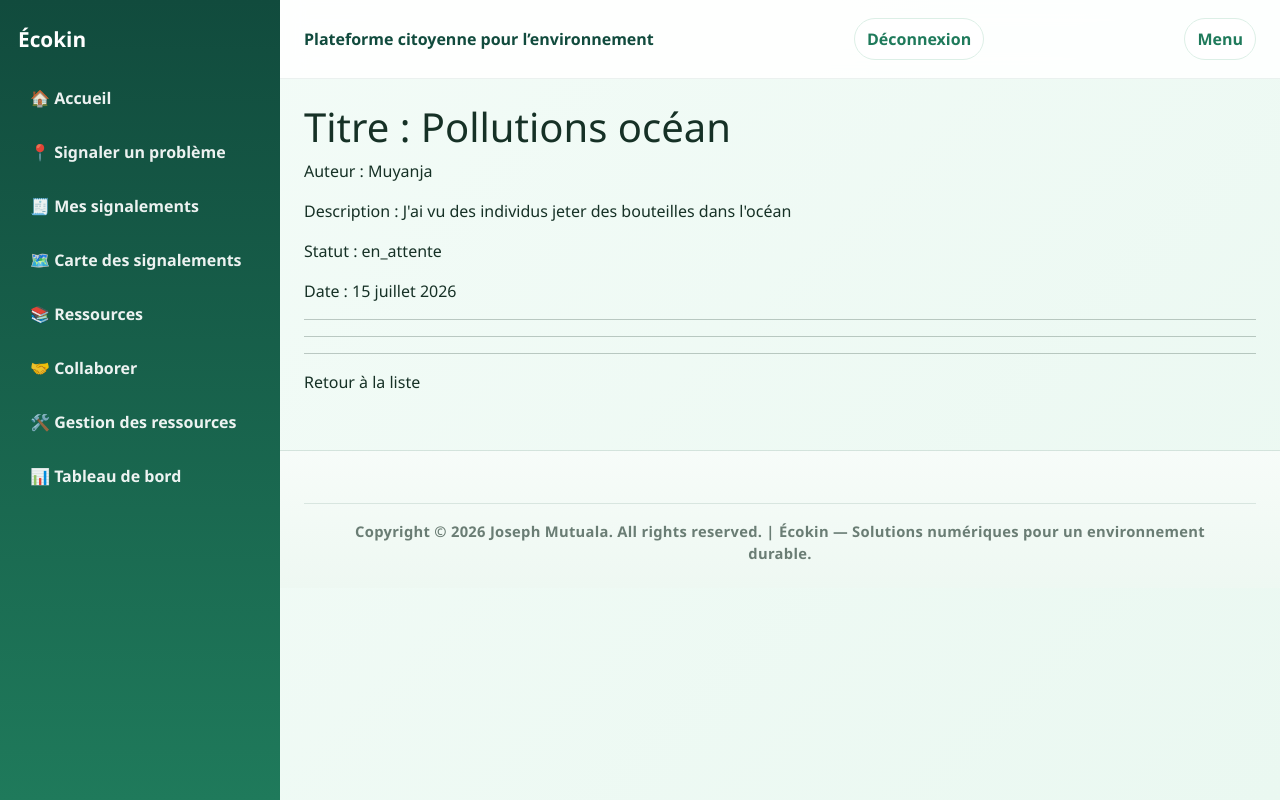
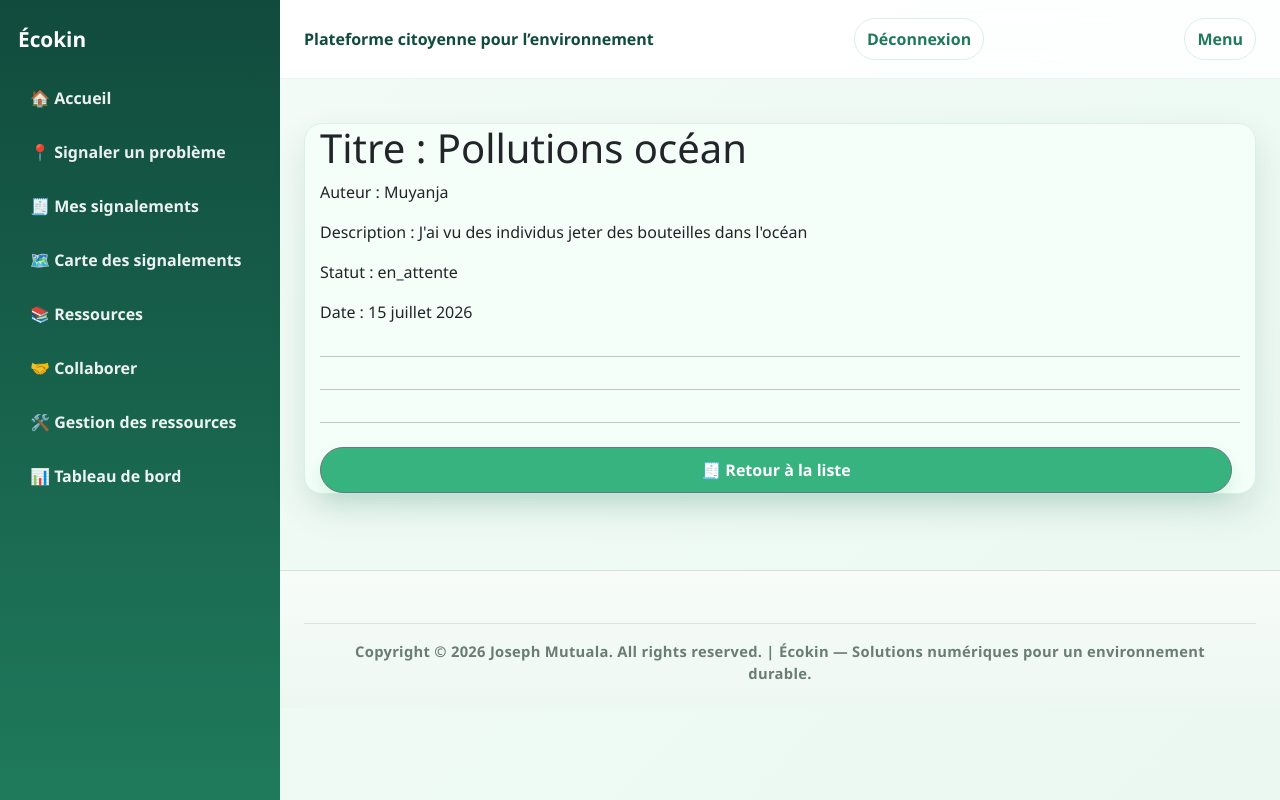
Before and after one commit to Jo-Beth/Ecokin, a Django app: page /signalements/5/ in a window 1280 px wide. Run offline with Django 5.2, Linux system fonts and the light colour scheme; a user stored in the database is signed in; data comes from the database, SQL or seed files in the repository; both versions use the stored data as it was after the commit.

Commit message:
Ajout des boutons des navigations

```diff
--- a/articles/views.py
+++ b/articles/views.py
@@ -5,7 +5,7 @@ from categories.models import Category
 from .forms import ArticleForm
 from .models import Article
 
-
+@login_required
 def liste_articles(request):
     """Affiche les ressources publiées et permet de les filtrer par type, acteur et catégorie."""
     articles = Article.objects.filter(est_publie=True)
@@ -31,7 +31,7 @@ def liste_articles(request):
         'categories': categories,
     })
 
-
+@login_required
 def detail_article(request, pk):
     """Affiche le détail d'une ressource publiée avec ses commentaires associés."""
     article = get_object_or_404(Article, pk=pk, est_publie=True)
--- a/commentaires/views.py
+++ b/commentaires/views.py
@@ -22,6 +22,7 @@ def ajouter_commentaire(request, article_id):
         form = CommentaireForm()
 
     return render(request, 'commentaires/ajouter_commentaire.html', {'form': form, 'article': article})
+@login_required
 def espace_collaboration_views(request):
     commentaires_recents = Commentaire.objects.select_related('auteur', 'article').order_by('-pk') [:20]
 
--- a/dashboard/views.py
+++ b/dashboard/views.py
@@ -20,7 +20,7 @@ def accueil_view(request):
 
     return render(request, "dashboard/accueil.html", contexte)
 
-
+@login_required
 def dashboard_views(request):
     """Redirige vers le tableau de bord adapté selon le rôle de l’utilisateur."""
     if request.user.is_authenticated:
--- a/signalements/views.py
+++ b/signalements/views.py
@@ -38,13 +38,13 @@ def liste_signalements(request):
 def liste_signalements_autorite(request):
     signalements = Signalements.objects.all()
     return render(request, "signalements/liste_autorite.html", {"signalements": signalements})
-
+@login_required
 def detail_signalements(request,pk):
     signalements = get_object_or_404(Signalements, pk=pk)
     peut_modifier = request.user.peut_etre_modifier(signalements)
     peut_supprimer = request.user.peut_etre_supprimer(signalements)
     return render(request, "signalements/detail_signalements.html", {"signalements": signalements, "peut_modifier": peut_modifier, "peut_supprimer": peut_supprimer })
-
+@login_required
 def modifier_signalements(request, pk):
     signalements = get_object_or_404(Signalements, pk=pk)
     if  not request.user.peut_etre_modifier(signalements):
@@ -61,7 +61,7 @@ def modifier_signalements(request, pk):
     else:
         form = SignalementsForm(instance=signalements)
     return render(request, "signalements/modifier_signalements.html", {"form":form, "signalements": signalements})
-
+@login_required
 def supprimer_signalements(request, pk):
     signalements = get_object_or_404(Signalements, pk=pk)
     if not request.user.peut_etre_supprimer(signalements):
@@ -99,7 +99,7 @@ def traiter_signalement(request, pk):
         return redirect("dashboard")
     return render(request,"signalements/traiter.html", {"signalement": signalements})
 
-
+@login_required
 def carte_signalements(request):
     statut = request.GET.get("etat")
     signalements = Signalements.objects.all().order_by('-date_creation')
--- a/templates/dashboard/dashboard_admin.html
+++ b/templates/dashboard/dashboard_admin.html
@@ -44,7 +44,9 @@
             <td>{{ utilisateur.email }}</td>
             <td>{{ utilisateur.get_role_display }}</td>
             <td><a href="{% url 'changer_role' utilisateur.pk %}">Changer le rôle</a></td>
+
         </tr>
+
         {% empty %}
         <tr><td colspan="4">Aucun utilisateur enregistré.</td></tr>
         {% endfor %}
--- a/templates/signalements/creer_signalements.html
+++ b/templates/signalements/creer_signalements.html
@@ -33,7 +33,7 @@
             </div>
         {% endfor %}
         <button type="submit" class="btn">Envoyer le signalement</button>
-        <a href="{% url 'liste' %}" class="btn btn-secondary" style="margin:0; padding:8px 12px; text-align: center;"> ✖ Annuler</a>
+        <a href="{% url 'aller_a_mon_espace' %}" class="btn btn-secondary" style="margin:0; padding:8px 12px; text-align: center;"> 📊 Retourner à mon espace </a>
     </form>
 </div>
 {% endblock %}
--- a/templates/signalements/detail_signalements.html
+++ b/templates/signalements/detail_signalements.html
@@ -1,7 +1,7 @@
 {% extends 'base.html'%}
 
 {% block content %}
-
+ <div class="card" style="max-widht: 650px; margin: 20px auto; padding: 0 15px; background: #f5fff9; border: 1px solid #d8f3e2;">
     <h1>Titre : {{ signalements.titre }}</h1>
 
     <p>Auteur : {{signalements.utilisateur.username }}</p>
@@ -20,8 +20,8 @@
 
     {% if peut_modifier %}
 
-<a href="{% url 'modifier_signalements' signalements.pk %}">
-    Modifier
+    <a href="{% url 'modifier_signalements' signalements.pk %} "class="btn btn-secondary">
+       📄 Modifier
     </a>
     {% endif %}
 
@@ -29,37 +29,37 @@
 
     {% if peut_supprimer %}
 
-<a href="{% url 'supprimer_signalements' signalements.pk %}">
-    Supprimer
+    <a href="{% url 'supprimer_signalements' signalements.pk %}" class="btn btn-secondary">
+       ✖ Supprimer
     </a>
     {% endif %}
     <hr>
 
-<a href="{% url 'liste' %}">
-    Retour à la liste
+    <a href="{% url 'liste' %} "class="btn btn-secondary"  ">
+        🧾 Retour à la liste
     </a>
 
 
 
     {% if request.user.changer_statut %}
-<a href="{% url 'changer_statut' signalements.pk %}">
+    <a href="{% url 'changer_statut' signalements.pk %} "class="btn btn-secondary">
         Mettre en cours
     </a>
 
     {% endif %}
 
     {% if request.user.changer_statut %}
-<a href="{% url 'changer_statut' signalements.pk %}">
+    <a href="{% url 'changer_statut' signalements.pk %}" class="btn btn-secondary">
         Marquer comme resolu
     </a>
 
     {% endif %}
 
-{% if request.user.peut_changer_etat %}
-<a href="{% url 'changer_statut' signalements.pk %}">
+    {% if request.user.peut_changer_statut %}
+    <a href="{% url 'changer_statut' signalements.pk %}" class="btn btn-secondary">
         Afficher le rejet
     </a>
-
+</div>
 {% endif %}
 
 {% endblock%}
--- a/templates/signalements/liste_signalements.html
+++ b/templates/signalements/liste_signalements.html
@@ -28,7 +28,7 @@
                 <a href="{% url 'supprimer_signalements' signalement.pk%}"class="btn btn-secondary">✖  Supprimer</a>
                 <hr>
 
-                <a href="{% url 'accueil' %}"class="btn btn-secondary" >📊 Retour à la page d'accueil</a>
+                <a href="{% url 'aller_a_mon_espace' %}"class="btn btn-secondary" >📊 Retourner a mon espace</a>
             </div>
         {% endfor %}
 
--- a/templates/signalements/modifier_signalements.html
+++ b/templates/signalements/modifier_signalements.html
@@ -18,7 +18,7 @@
         {% endfor %}
         <hr>
         <br>
-        <button type="submit">
+        <button type="submit" class="btn btn-secondary">
            💾 Enregistrer
         </button>
         <hr>
```
Also changed, not shown: accounts/views.py (+4 -4 lines), templates/signalements/confirmer_suppression.html (+16 -7 lines), db.sqlite3. Lines whose indentation alone changed are shown as unchanged.
